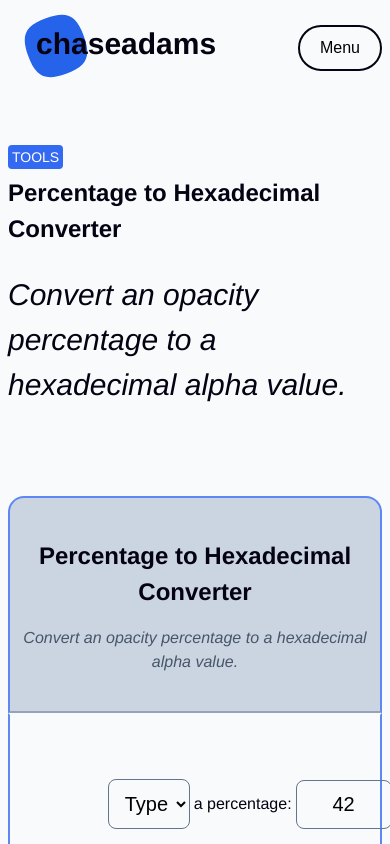
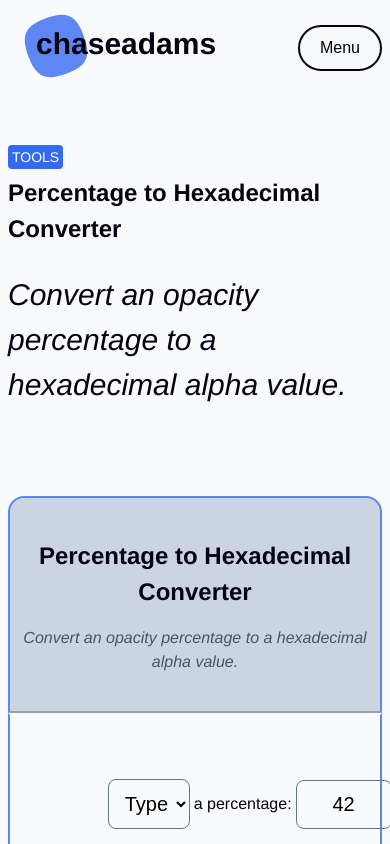
Before and after one commit to curiouslychase/chaseadams.io, a Next.js app: page /tools/percentage-to-hexadecimal-converter in a window 390 px wide. Shown: the top 844 px of the page. Built offline with nearby package versions, Linux system fonts and the light colour scheme; a web font is replaced by a local one.

Commit message:
reapply site header hover

```diff
--- a/src/components/SiteHeader/components/Blob.tsx
+++ b/src/components/SiteHeader/components/Blob.tsx
@@ -1,7 +1,28 @@
+import { Box } from "~/components/core/Box";
+import { darkTheme, lightTheme, styled } from "~/styles/stitches.config";
+
+export const BlobBox = styled(Box, {});
+
 export const Blob = () => {
   return (
+    <BlobBox
+      css={{
+        transition: "all .2s",
+        [`.${darkTheme} &`]: {
+          color: "$blue600",
+          "@bp1": {
+            color: "$blue400",
+          },
+        },
+        [`.${lightTheme} &`]: {
+          color: "$blue400",
+          "@bp1": {
+            color: "$blue600",
+          },
+        },
+      }}
+    >
       <svg
-      className="text-blue-400 dark:text-blue-600 dark:md:text-blue-400  md:text-blue-600 group-hover:text-red-400 dark:group-hover:text-red-500 md:group-hover:translate-x-2 md:group-hover:w-10 md:group-hover:-ml-11 transition-all"
         width={64}
         height={64}
         xmlns="http://www.w3.org/2000/svg"
@@ -15,5 +36,6 @@ export const Blob = () => {
           ></path>
         </g>
       </svg>
+    </BlobBox>
   );
 };
--- a/src/components/SiteHeader/index.tsx
+++ b/src/components/SiteHeader/index.tsx
@@ -8,7 +8,7 @@ import { Container } from "~/components/core/Container";
 import { Flex } from "~/components/core/Flex";
 import { Section } from "~/components/core/Section";
 import { Text } from "~/components/core/Text";
-import { Blob } from "~/components/SiteHeader/components/Blob";
+import { Blob, BlobBox } from "~/components/SiteHeader/components/Blob";
 import { ThemeSwitcher } from "~/components/ThemeSwitcher";
 import { darkTheme, lightTheme, styled } from "~/styles/stitches.config";
 
@@ -63,6 +63,8 @@ const ListItem = styled("li", {
   },
 });
 
+const HoverShowText = styled(Text, {});
+
 export const SiteHeader = () => {
   const { asPath } = useRouter();
   const [toggled, { toggle }] = useToggle();
@@ -104,6 +106,26 @@ export const SiteHeader = () => {
                     [`.${lightTheme} &`]: {
                       color: "$blue600",
                     },
+                    [`&:hover ${HoverShowText}`]: {
+                      display: "block",
+                      [`.${darkTheme} &`]: {
+                        color: "$blue400",
+                      },
+                      [`.${lightTheme} &`]: {
+                        color: "$blue600",
+                      },
+                    },
+                    [`&:hover ${BlobBox}`]: {
+                      // md:group-hover:translate-x-2 md:group-hover:w-10 md:group-hover:-ml-11 transition-all
+                      ml: "-$8",
+                      transform: "scale(.7) translateX(0.5rem)",
+                      [`.${darkTheme} &`]: {
+                        color: "$red500",
+                      },
+                      [`.${lightTheme} &`]: {
+                        color: "$red400",
+                      },
+                    },
                   }}
                 >
                   <span style={{ position: "absolute" }}>
@@ -130,7 +152,7 @@ export const SiteHeader = () => {
                     }}
                   >
                     <Text size={"3xl"}>c</Text>
-                    <Text
+                    <HoverShowText
                       css={{
                         display: "block",
                         "@md": {
@@ -140,9 +162,9 @@ export const SiteHeader = () => {
                       size={"3xl"}
                     >
                       hase
-                    </Text>
+                    </HoverShowText>
                     <Text size={"3xl"}> a</Text>
-                    <Text
+                    <HoverShowText
                       css={{
                         display: "block",
                         "@md": {
@@ -152,7 +174,7 @@ export const SiteHeader = () => {
                       size={"3xl"}
                     >
                       dams
-                    </Text>
+                    </HoverShowText>
                   </Flex>
                 </Flex>
               </Link>
--- a/src/styles/colors.ts
+++ b/src/styles/colors.ts
@@ -19,6 +19,7 @@ export const colors = {
   purple500: "#a855f7",
   navy800: "#170b54",
   navy900: "#0b0528",
+  red400: "#f87171",
   red500: "#ef4444",
   slate50: "#f8fafc",
   slate100: "#f1f5f9",
```
Lines whose indentation alone changed are shown as unchanged.
